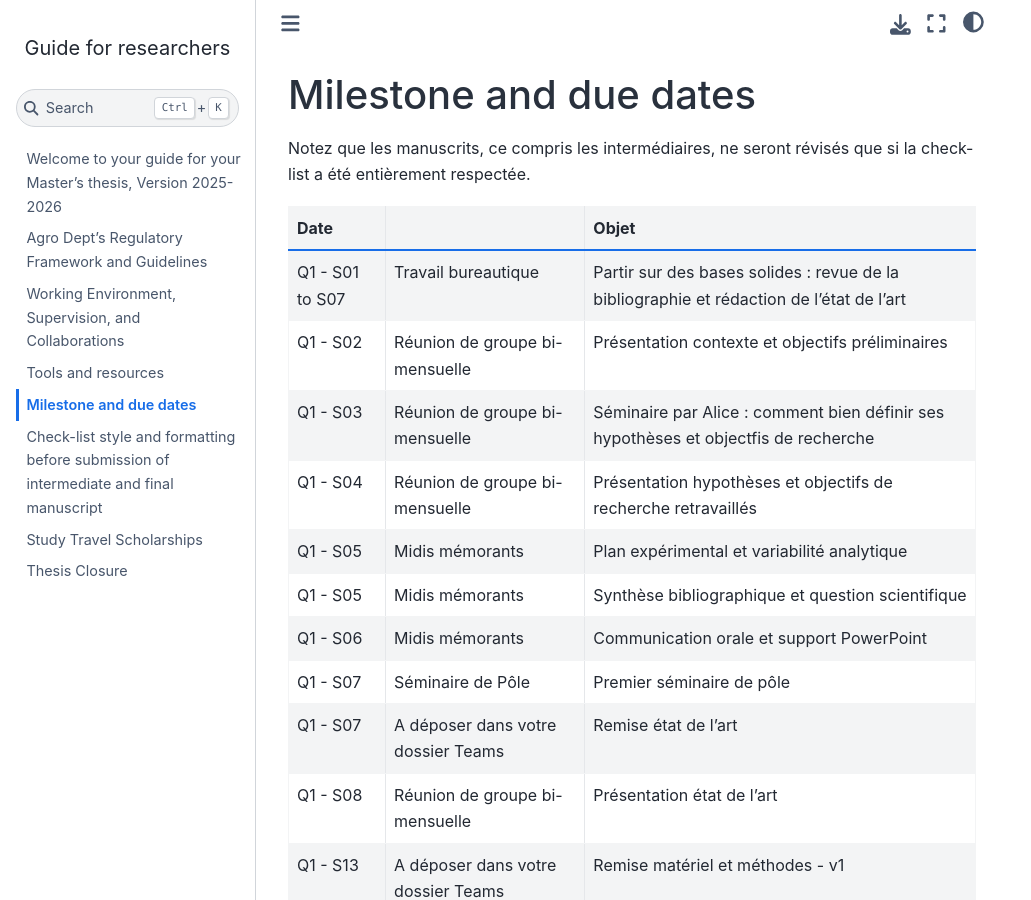
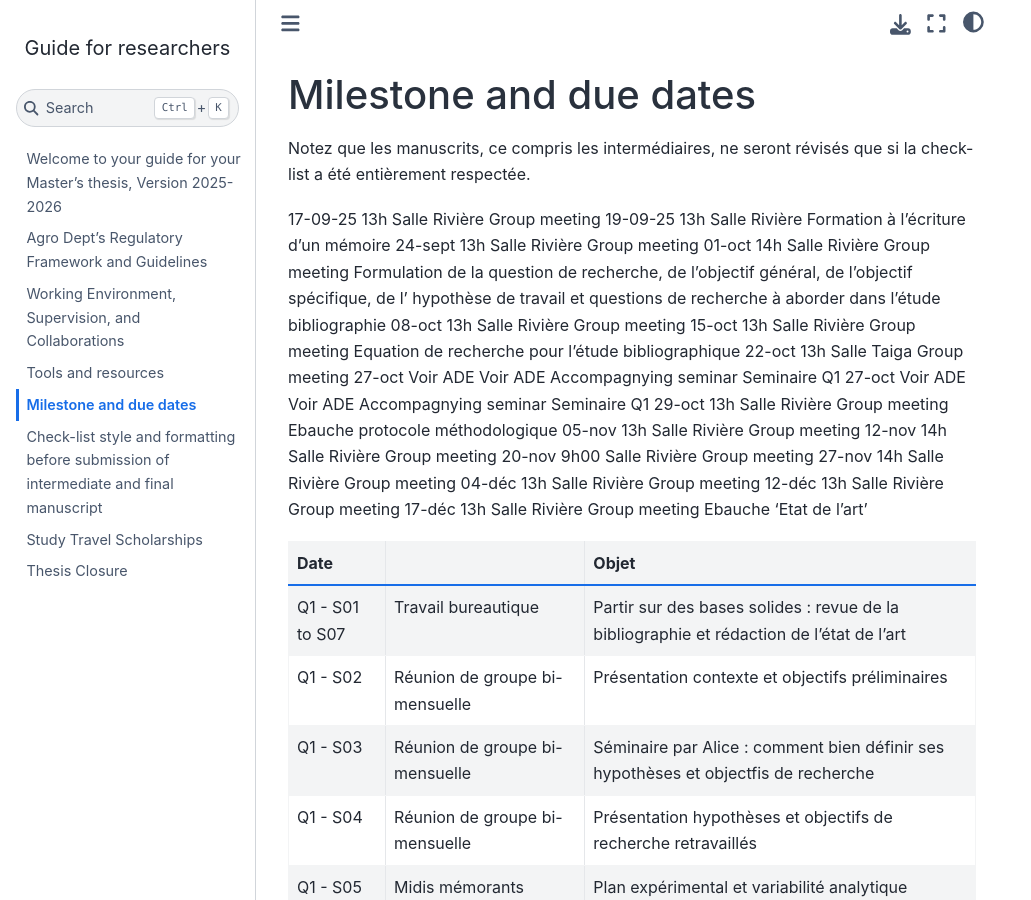
Before and after one commit to GERUlab/guide4researchers, a Jupyter Book: the page built from chapter4.md, in a window 1280 px wide and 900 px high. Shown: the whole window, without its empty margins (0-1031 px from the left). Built offline with Jupyter Book 1.0.4 settings and Sphinx 7.4.7 and the Sphinx Book theme 1.1.4, drawn with Linux system fonts in a browser that asks for light colours.

Commit message:
Update chapter4.md

```diff
--- a/chapter4.md
+++ b/chapter4.md
@@ -1,6 +1,29 @@
 # Milestone and due dates
 
 Notez que les manuscrits, ce compris les intermédiaires, ne seront révisés que si la check-list a été entièrement respectée.
+
+17-09-25	13h	Salle Rivière 	Group meeting
+19-09-25	13h	Salle Rivière 	Formation à l'écriture d'un mémoire
+24-sept	13h	Salle Rivière 	Group meeting
+01-oct	14h	Salle Rivière 	Group meeting 	Formulation de la question de recherche, de l'objectif général, de l'objectif spécifique, de l' hypothèse de travail et questions de recherche à aborder dans l'étude bibliographie
+08-oct	13h	Salle Rivière 	Group meeting
+15-oct	13h	Salle Rivière 	Group meeting 	Equation de recherche pour l'étude bibliographique
+22-oct	13h	Salle Taiga	Group meeting
+27-oct	Voir ADE	Voir ADE	Accompagnying seminar	Seminaire Q1
+27-oct	Voir ADE	Voir ADE	Accompagnying seminar	Seminaire Q1
+29-oct	13h	Salle Rivière 	Group meeting 	Ebauche protocole méthodologique
+05-nov	13h	Salle Rivière 	Group meeting
+12-nov	14h	Salle Rivière 	Group meeting
+20-nov	9h00	Salle Rivière 	Group meeting
+27-nov	14h	Salle Rivière 	Group meeting
+04-déc	13h	Salle Rivière 	Group meeting
+12-déc	13h	Salle Rivière 	Group meeting
+17-déc	13h	Salle Rivière 	Group meeting 	Ebauche 'Etat de l'art'
+
+
+
+
+
 
 | Date          |                                    | Objet                                                                                    |
 |---------------|------------------------------------|------------------------------------------------------------------------------------------|
```
